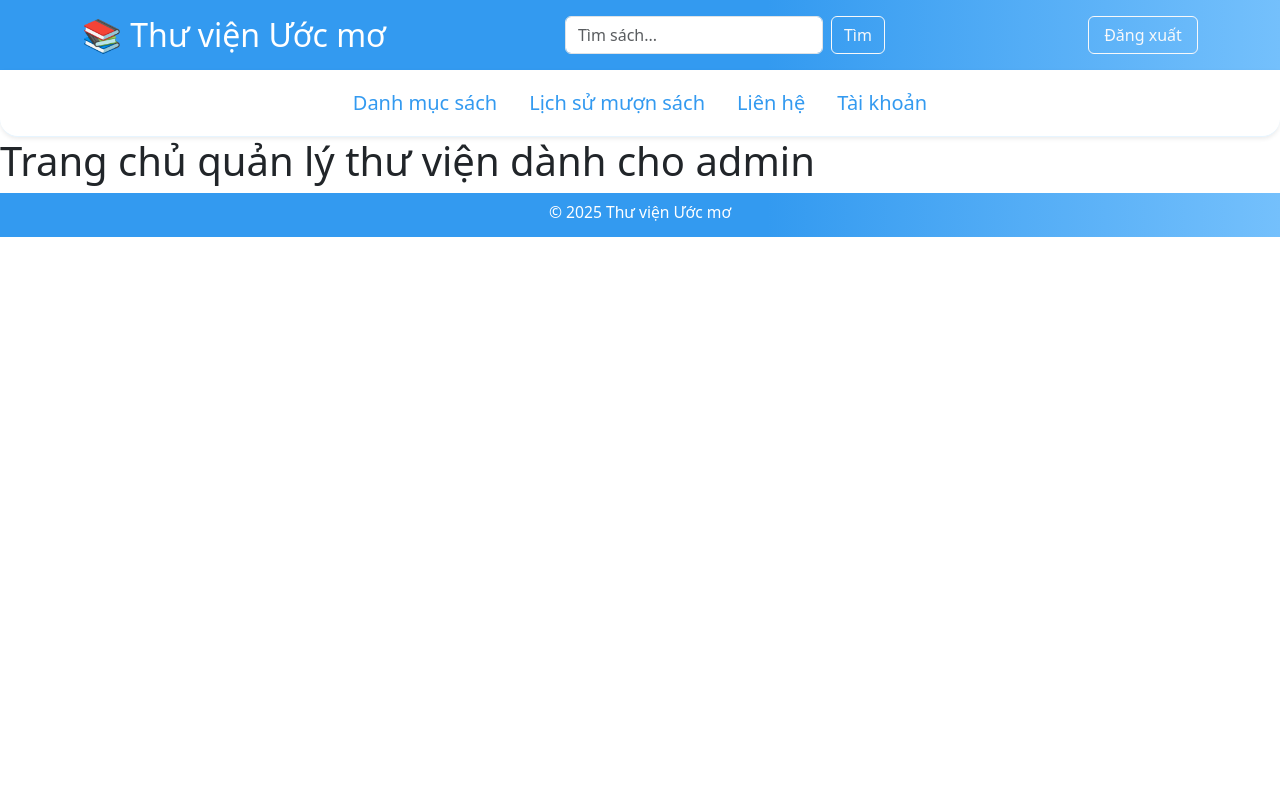
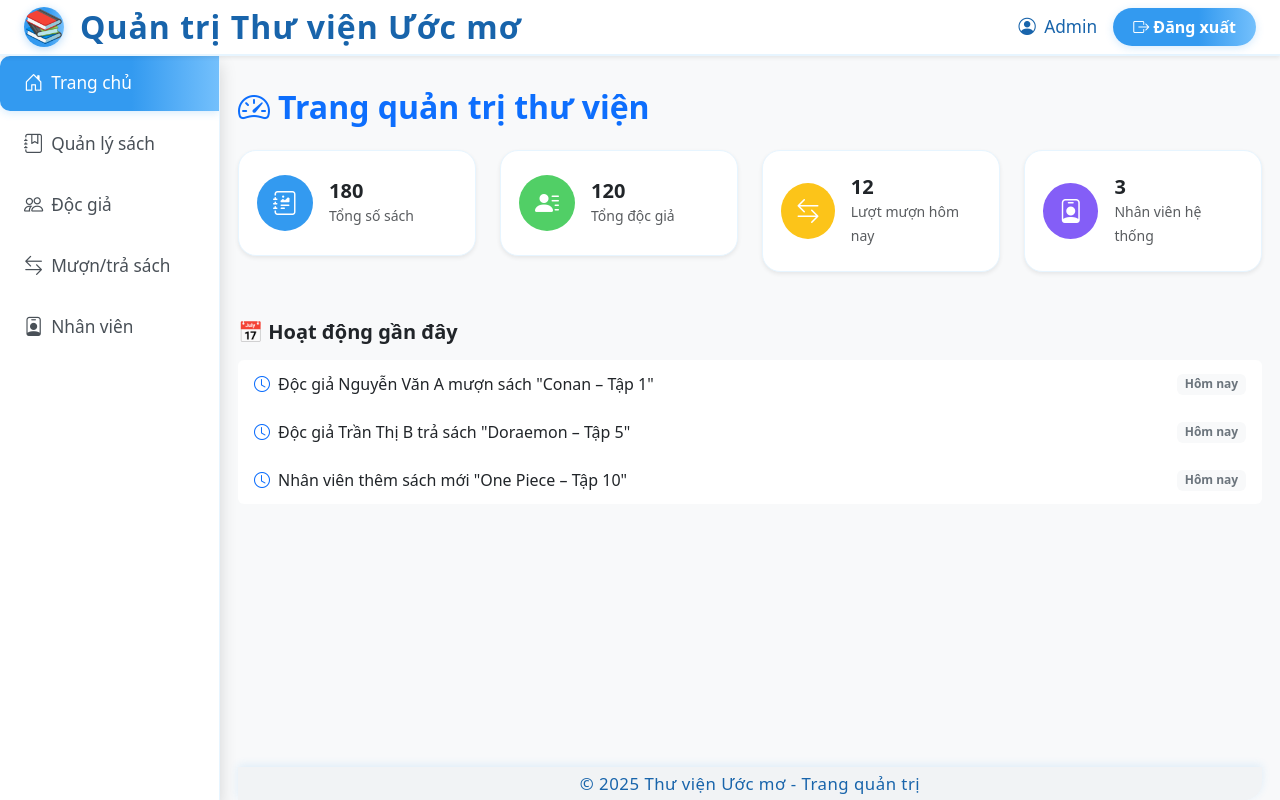
Before and after one commit to huydo1811/B2205870_DoQuangHuy_PROJECT, a Vue app in the folder frontend/: page /admin in a window 1280 px wide. Built offline with nearby package versions, Linux system fonts and the light colour scheme; sample sign-in values are in the browser's storage; what vue3-google-login would draw is missing.

Commit message:
Tách layout user vs admin, Thiết kê header, sidebar,footer của trang admin

```diff
--- a/frontend/src/App.vue
+++ b/frontend/src/App.vue
@@ -1,33 +1,3 @@
 <template>
-  <div class="app-wrapper">
-    <Header v-if="!isLoginOrRegisterPage" />
-    <Navbar v-if="!isLoginOrRegisterPage" />
-    <router-view />
-    <Footer v-if="!isLoginOrRegisterPage" />
-  </div>
+  <router-view />
 </template>
-
-<script setup>
-import { useRoute } from 'vue-router';
-import { computed } from 'vue';
-import Header from './components/user/Header.vue';
-import Navbar from './components/user/Navbar.vue';
-import Footer from './components/user/Footer.vue';
-
-const route = useRoute();
-const isLoginOrRegisterPage = computed(() =>
-  ['/login', '/register'].includes(route.path) || route.name === 'NotFound'
-);
-
-</script>
-
-<style>
-.app-wrapper {
-  display: flex;
-  flex-direction: column;
-  min-height: 100vh;
-}
-main {
-  flex: 1;
-}
-</style>
--- /dev/null
+++ b/frontend/src/components/admin/Footer.vue
@@ -0,0 +1,23 @@
+<template>
+  <footer class="admin-footer text-center py-1">
+    <span>© {{ new Date().getFullYear() }} Thư viện Ước mơ - Trang quản trị</span>
+  </footer>
+</template>
+
+<style scoped>
+.admin-footer {
+  background: #f1f3f5;
+  color: #1864ab;
+  font-weight: 500;
+  letter-spacing: 0.5px;
+  box-shadow: 0 -2px 8px #339af022;
+  border-radius: 0 0 18px 0;
+  margin-top: 32px;
+  font-size: 1.05rem;
+  animation: fadein 0.7s;
+}
+@keyframes fadein {
+  from { opacity: 0; transform: translateY(30px);}
+  to { opacity: 1; transform: none;}
+}
+</style>
--- /dev/null
+++ b/frontend/src/components/admin/Header.vue
@@ -0,0 +1,72 @@
+<template>
+  <header class="admin-header shadow-sm">
+    <div class="d-flex align-items-center justify-content-between h-100 px-4">
+      <div class="d-flex align-items-center gap-2">
+        <img class="admin-logo" src="/favicon.svg" alt="Logo" />
+        <span class="admin-title fs-2">Quản trị Thư viện Ước mơ</span>
+      </div>
+      <div class="d-flex align-items-center gap-3">
+        <span class="admin-user">
+          <i class="bi bi-person-circle me-1"></i> Admin
+        </span>
+        <button class="btn btn-gradient">
+          <i class="bi bi-box-arrow-right"></i> Đăng xuất
+        </button>
+      </div>
+    </div>
+  </header>
+</template>
+
+<style scoped>
+.admin-header {
+  height: 56px;
+  background: #fff;
+  color: #1864ab;
+  box-shadow: 0 2px 12px #1864ab22;
+  position: sticky;
+  top: 0;
+  z-index: 1001;
+  border-bottom: 2px solid #e7f5ff;
+}
+.admin-logo {
+  display: inline-flex;
+  align-items: center;
+  justify-content: center;
+  font-size: 1.5rem;
+  font-weight: 900;
+  background: linear-gradient(90deg, #339af0 60%, #74c0fc 100%);
+  color: #fff;
+  border-radius: 50%;
+  width: 40px;
+  height: 40px;
+  box-shadow: 0 2px 8px #339af055;
+  margin-right: 8px;
+  letter-spacing: 1px;
+}
+.admin-title {
+  font-size: 1.15rem;
+  font-weight: 700;
+  letter-spacing: 1px;
+  color: #1864ab;
+}
+.admin-user {
+  font-weight: 500;
+  font-size: 1.08rem;
+  color: #1864ab;
+}
+.btn-gradient {
+  background: linear-gradient(90deg, #339af0 60%, #74c0fc 100%);
+  color: #fff;
+  border: none;
+  font-weight: 600;
+  border-radius: 20px;
+  padding: 7px 20px;
+  transition: background 0.2s, color 0.2s, box-shadow 0.2s;
+  box-shadow: 0 2px 8px #339af033;
+}
+.btn-gradient:hover {
+  background: #1864ab;
+  color: #fff;
+  box-shadow: 0 4px 16px #339af055;
+}
+</style>
--- /dev/null
+++ b/frontend/src/components/admin/Sidebar.vue
@@ -0,0 +1,70 @@
+<template>
+  <aside class="admin-sidebar shadow animate-slidein">
+    <ul class="list-unstyled">
+      <li
+        v-for="item in navItems"
+        :key="item.title"
+        :class="['nav-item', { active: $route.path.startsWith(item.path) }]"
+        @click="navigate(item.path)"
+      >
+        <i :class="item.icon" class="me-2"></i>{{ item.title }}
+      </li>
+    </ul>
+  </aside>
+</template>
+
+<script setup>
+import { useRouter, useRoute } from 'vue-router';
+const router = useRouter();
+const navItems = [
+  { title: "Trang chủ", path: "/admin", icon: "bi bi-house-door" },
+  { title: "Quản lý sách", path: "/admin/books", icon: "bi bi-journal-bookmark" },
+  { title: "Độc giả", path: "/admin/users", icon: "bi bi-people" },
+  { title: "Mượn/trả sách", path: "/admin/borrow", icon: "bi bi-arrow-left-right" },
+  { title: "Nhân viên", path: "/admin/staff", icon: "bi bi-person-badge" }
+];
+function navigate(path) {
+  router.push(path);
+}
+</script>
+
+<style scoped>
+.admin-sidebar {
+  width: 220px;
+  background: #fff;
+  height: calc(100vh - 56px);
+  position: fixed;
+  top: 56px;
+  left: 0;
+  overflow-y: auto;
+  border-right: 1.5px solid #e7f5ff;
+  box-shadow: 2px 0 16px #339af022;
+  z-index: 1000;
+  animation: slidein 0.7s;
+}
+@keyframes slidein {
+  from { opacity: 0; transform: translateX(-40px);}
+  to { opacity: 1; transform: none;}
+}
+.nav-item {
+  padding: 13px 24px;
+  font-weight: 500;
+  color: #495057;
+  cursor: pointer;
+  transition: 0.2s;
+  border-radius: 10px 0 0 10px;
+  margin-bottom: 6px;
+  font-size: 1.08rem;
+  display: flex;
+  align-items: center;
+}
+.nav-item:hover,
+.nav-item.active {
+  background: linear-gradient(90deg, #339af0 60%, #74c0fc 100%);
+  color: #fff;
+  box-shadow: 0 2px 8px #339af033;
+}
+.nav-item i {
+  font-size: 1.2rem;
+}
+</style>
--- /dev/null
+++ b/frontend/src/layouts/AppAdminLayout.vue
@@ -0,0 +1,50 @@
+<template>
+  <div class="admin-layout">
+    <AdminHeader />
+    <div class="d-flex">
+      <AdminSidebar />
+      <div class="admin-content flex-grow-1">
+        <router-view />
+        <AdminFooter />
+      </div>
+    </div>
+  </div>
+</template>
+
+<script setup>
+import AdminHeader from '../components/admin/Header.vue';
+import AdminSidebar from '../components/admin/Sidebar.vue';
+import AdminFooter from '../components/admin/Footer.vue';
+</script>
+
+<style scoped>
+.admin-layout {
+  min-height: 100vh;
+  background: #f8f9fa;
+  display: flex;
+  flex-direction: column;
+}
+.d-flex {
+  flex: 1;
+  display: flex;
+  flex-direction: row;
+}
+.admin-content {
+  margin-left: 220px;
+  min-height: calc(100vh - 56px);
+  display: flex;
+  flex-direction: column;
+  padding: 32px 18px 0 18px;
+  animation: fadein 0.7s;
+}
+@media (max-width: 991.98px) {
+  .admin-content {
+    margin-left: 0;
+    padding: 16px 4px 0 4px;
+  }
+}
+@keyframes fadein {
+  from { opacity: 0; transform: translateY(30px);}
+  to { opacity: 1; transform: none;}
+}
+</style>
--- /dev/null
+++ b/frontend/src/layouts/AppUserLayout.vue
@@ -0,0 +1,27 @@
+<template>
+  <div class="app-wrapper">
+    <Header />
+    <Navbar />
+    <main>
+      <router-view />
+    </main>
+    <Footer />
+  </div>
+</template>
+
+<script setup>
+import Header from '../components/user/Header.vue';
+import Navbar from '../components/user/Navbar.vue';
+import Footer from '../components/user/Footer.vue';
+</script>
+
+<style>
+.app-wrapper {
+  display: flex;
+  flex-direction: column;
+  min-height: 100vh;
+}
+main {
+  flex: 1;
+}
+</style>
--- a/frontend/src/views/admin/AdminHome.vue
+++ b/frontend/src/views/admin/AdminHome.vue
@@ -1,3 +1,111 @@
 <template>
-  <h1>Trang chủ quản lý thư viện dành cho admin</h1>
+  <main class="admin-dashboard animate-fadein">
+    <h2 class="fw-bold mb-4 text-primary">
+      <i class="bi bi-speedometer2 me-2"></i>Trang quản trị thư viện
+    </h2>
+    <div class="row g-4">
+      <div class="col-md-6 col-xl-3" v-for="item in stats" :key="item.label">
+        <div class="dashboard-card shadow-sm animate-pop">
+          <div class="d-flex align-items-center gap-3">
+            <div class="icon-box" :style="{ backgroundColor: item.bg }">
+              <i :class="item.icon"></i>
+            </div>
+            <div>
+              <h5 class="mb-0 fw-bold">{{ item.value }}</h5>
+              <small class="text-muted">{{ item.label }}</small>
+            </div>
+          </div>
+        </div>
+      </div>
+    </div>
+    <div class="mt-5">
+      <h5 class="fw-semibold mb-3">📅 Hoạt động gần đây</h5>
+      <ul class="list-group">
+        <li v-for="(log, i) in recentActivities" :key="i" class="list-group-item d-flex justify-content-between align-items-center">
+          <span><i class="bi bi-clock me-2 text-primary"></i>{{ log }}</span>
+          <span class="badge bg-light text-secondary">Hôm nay</span>
+        </li>
+      </ul>
+    </div>
+  </main>
 </template>
+
+<script setup>
+const stats = [
+  {
+    label: 'Tổng số sách',
+    value: 180,
+    icon: 'bi bi-journal-richtext text-white fs-4',
+    bg: '#339af0'
+  },
+  {
+    label: 'Tổng độc giả',
+    value: 120,
+    icon: 'bi bi-person-lines-fill text-white fs-4',
+    bg: '#51cf66'
+  },
+  {
+    label: 'Lượt mượn hôm nay',
+    value: 12,
+    icon: 'bi bi-arrow-left-right text-white fs-4',
+    bg: '#fcc419'
+  },
+  {
+    label: 'Nhân viên hệ thống',
+    value: 3,
+    icon: 'bi bi-person-badge text-white fs-4',
+    bg: '#845ef7'
+  }
+];
+
+const recentActivities = [
+  'Độc giả Nguyễn Văn A mượn sách "Conan – Tập 1"',
+  'Độc giả Trần Thị B trả sách "Doraemon – Tập 5"',
+  'Nhân viên thêm sách mới "One Piece – Tập 10"'
+];
+</script>
+
+<style scoped>
+.animate-fadein {
+  animation: fadeInUp 0.5s ease;
+}
+@keyframes fadeInUp {
+  from {
+    transform: translateY(30px);
+    opacity: 0;
+  }
+  to {
+    transform: translateY(0);
+    opacity: 1;
+  }
+}
+.dashboard-card {
+  border-radius: 18px;
+  transition: 0.3s;
+  background: #fff;
+  border: 1.5px solid #e7f5ff;
+  box-shadow: 0 8px 32px 0 #339af055;
+  padding: 24px 18px;
+}
+.dashboard-card:hover {
+  transform: translateY(-3px) scale(1.03);
+  box-shadow: 0 16px 48px 0 #339af055;
+}
+.icon-box {
+  width: 56px;
+  height: 56px;
+  border-radius: 50%;
+  display: flex;
+  align-items: center;
+  justify-content: center;
+  font-size: 1.5rem;
+}
+.list-group-item {
+  border: none;
+  padding: 12px 16px;
+  transition: background 0.3s;
+}
+.list-group-item:hover {
+  background: #f8f9fa;
+}
+</style>
```
Also changed, not shown: frontend/src/router/index.js (+27 -9 lines).
